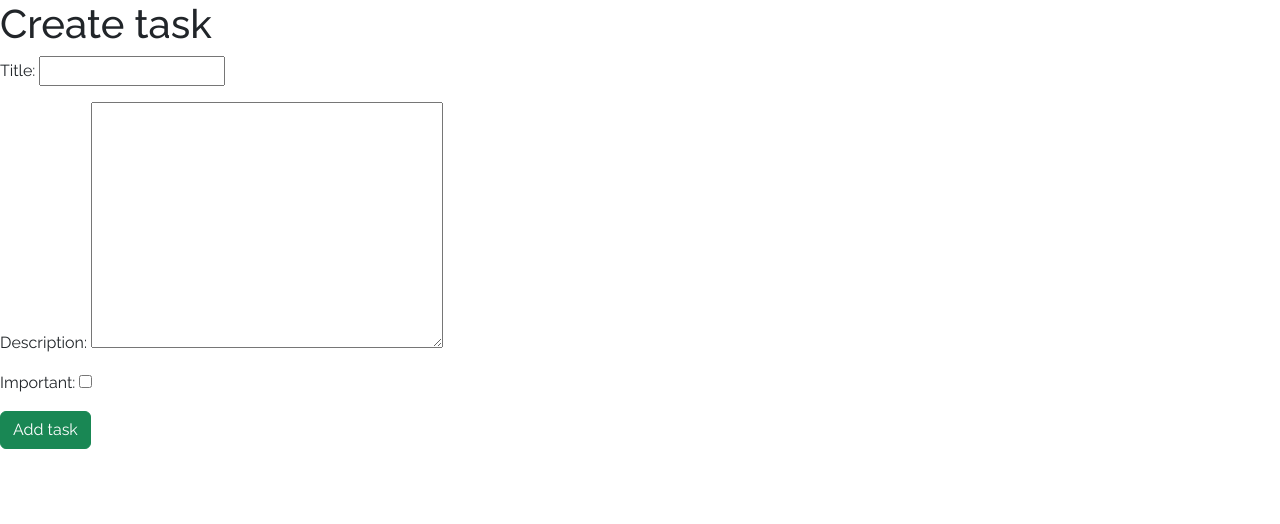
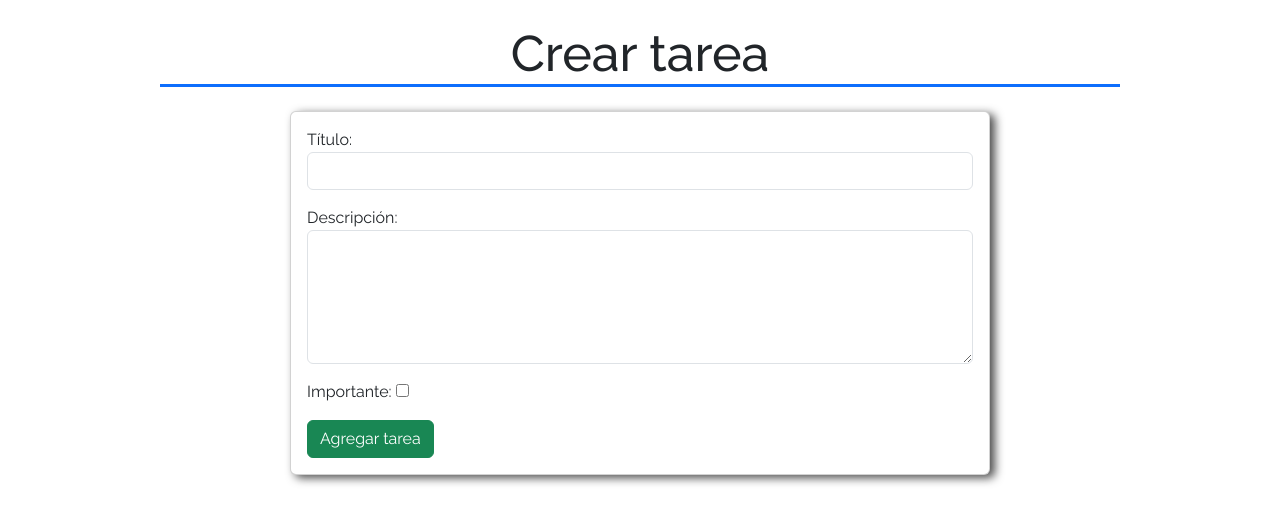
Before and after one commit to santimontironi/CRUD-Django, a Django app: page /createTasks/ in a window 1280 px wide. Shown: the part 94-618 px from the top of the page. Run offline with Django 5.2, Linux system fonts and the light colour scheme; the visitor is signed in with stand-in values (Sample User, id 1).

Commit message:
estilos para create_task.html

```diff
--- a/tasks/forms.py
+++ b/tasks/forms.py
@@ -1,7 +1,16 @@
-from django.forms import ModelForm
+from django import forms
 from .models import Task
 
-class TaskForm(ModelForm):
+class TaskForm(forms.ModelForm):
     class Meta: # Configuración del formulario basada en el modelo Task
         model = Task  # Le decimos a Django que este formulario está basado en Task
         fields = ['title','description','important'] #Estos son los campos que se muestran en el frontend
+        labels = {
+            'title': 'Título',
+            'description': 'Descripción',
+            'important': 'Importante'
+        } #se modifican los label de cada input
+        widgets = {
+            'title': forms.TextInput(attrs={'class':'form-control'}),
+            'description': forms.Textarea(attrs={'class':'form-control','rows':5})
+        } #se agregan estilos para poder mostrar correctamente estilizado el formulario en la intefaz
--- a/tasks/static/estilos.css
+++ b/tasks/static/estilos.css
@@ -35,6 +35,15 @@ nav .nav-link:hover{
     width: 350px;
 }
 
+.tituloCrearTarea{
+    font-size: 50px;
+}
+
+.contendedorFormCreateTask{
+    width: 700px;
+    box-shadow: 5px 3px 10px rgba(0, 0, 0, 0.7);
+}
+
 @media (max-width:800px){
     .tituloBienvenida{
         font-size: 37px;
@@ -52,4 +61,7 @@ nav .nav-link:hover{
     .formAutenticacion input{
         width: 300px;
     }
+    .contendedorFormCreateTask{
+        width: 340px;
+    }
 }
--- a/tasks/templates/create_tasks.html
+++ b/tasks/templates/create_tasks.html
@@ -2,14 +2,18 @@
 
 {%block content%}
 
-    <h1>Create task</h1>
+    <h1 class="tituloCrearTarea text-center mt-4 border-bottom border-3 border-primary w-75 m-auto">Crear tarea</h1>
 
-    {{error}}
+    <div class="contendedorFormCreateTask container card card-body mt-4">
+        <form method="post">
+            {%csrf_token%}
+            {{form.as_p}}
+            <input class="btn btn-success" type="submit" value="Agregar tarea">
+        </form>
+    </div>
 
-    <form method="post">
-        {%csrf_token%}
-        {{form.as_p}}
-        <input class="btn btn-success" type="submit" value="Add task">
-    </form>
+    {%if error%}
+        <p class="mensajeError bg-danger text-center text-light w-75 m-auto mt-4 p-3 rounded-3">{{error}}</p>
+    {%endif%}
 
 {%endblock%}
--- a/tasks/templates/tasks.html
+++ b/tasks/templates/tasks.html
@@ -25,6 +25,9 @@
                     </a>
                 </div>
             {%endfor%}
+            {%if noTasks %}
+                <p class="text-center m-auto d-flex justify-content-center align-content-center mt-5 w-50">{{noTasks}}</p>
+            {%endif%}
     </section>
 
 
--- a/tasks/views.py
+++ b/tasks/views.py
@@ -75,9 +75,14 @@ def createTasks(request):
 def tasks(request):
     if request.method == "GET":
         tasks = Task.objects.filter(user=request.user,datecompleted__isnull = True)
-        return render(request,'tasks.html',{
-            'tasks':tasks
-        })
+        if tasks:
+            return render(request,'tasks.html',{
+                'tasks':tasks
+            })
+        else:
+            return render(request,'tasks.html',{
+                'noTasks': 'No hay tareas pendientes.'
+            })
 
 @login_required
 def taskDetail(request,task_id):
```
